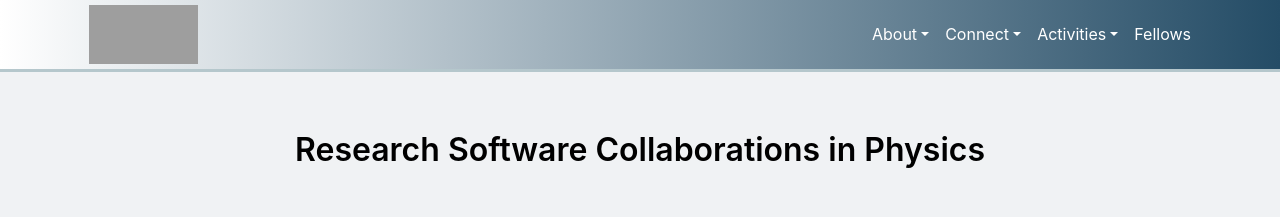
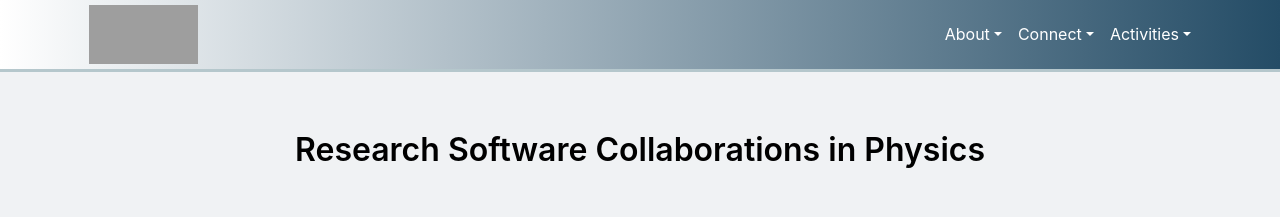
Before and after one commit to research-software-collaborations/research-software-collaborations.github.io, a Jekyll site: the page built from pages/index.html, in a window 1280 px wide. Shown: the top 217 px of the page. Built offline with Jekyll 4.4.1, drawn with Linux system fonts in a browser that asks for light colours; cached includes are drawn as plain includes; grey boxes are pictures that could not be loaded.

Commit message:
simplify navbar

```diff
--- a/_includes/navbar.html
+++ b/_includes/navbar.html
@@ -10,13 +10,13 @@
                     <a href="#" class="nav-link dropdown-toggle" data-bs-toggle="dropdown" role="button" aria-haspopup="true" aria-expanded="false">About</a>
                     <div class="dropdown-menu" aria-labelledby="dropdownMenuButton">
                         <a class="dropdown-item" href="/about/overview">Overview</a>
-                        <a class="dropdown-item" href="/about/executive-committee">Executive Committee</a>
-                        <a class="dropdown-item" href="/about/team">Full Team</a>
-                        <a class="dropdown-item" href="/about/steering-board">Steering Board</a>
+<!--                        <a class="dropdown-item" href="/about/executive-committee">Executive Committee</a> -->
+<!--                        <a class="dropdown-item" href="/about/team">Full Team</a> -->
+<!--                        <a class="dropdown-item" href="/about/steering-board">Steering Board</a> -->
                         <a class="dropdown-item" href="/about/dei">Diversity, Equity, and Inclusion</a>
                         <a class="dropdown-item" href="/about/code-of-conduct">Code of Conduct</a>
-                        <a class="dropdown-item" href="/docs">Docs</a>
-                        <a class="dropdown-item" href="/sitemap">Sitemap</a>
+<!--                        <a class="dropdown-item" href="/docs">Docs</a> -->
+<!--                        <a class="dropdown-item" href="/sitemap">Sitemap</a> -->
                     </div>
                 </li>
                 <li class="nav-item dropdown active">
@@ -42,9 +42,9 @@
                         <a class="dropdown-item" href="/projects">Projects</a>
                     </div>
                 </li>
-                <li class="nav-item active">
-                   <a class="nav-link" href="/fellows.html">Fellows</a>
-                </li>
+<!--                <li class="nav-item active"> -->
+<!--                   <a class="nav-link" href="/fellows.html">Fellows</a> -->
+<!--                </li> -->
             </ul>
         </div>
     </div>
```
